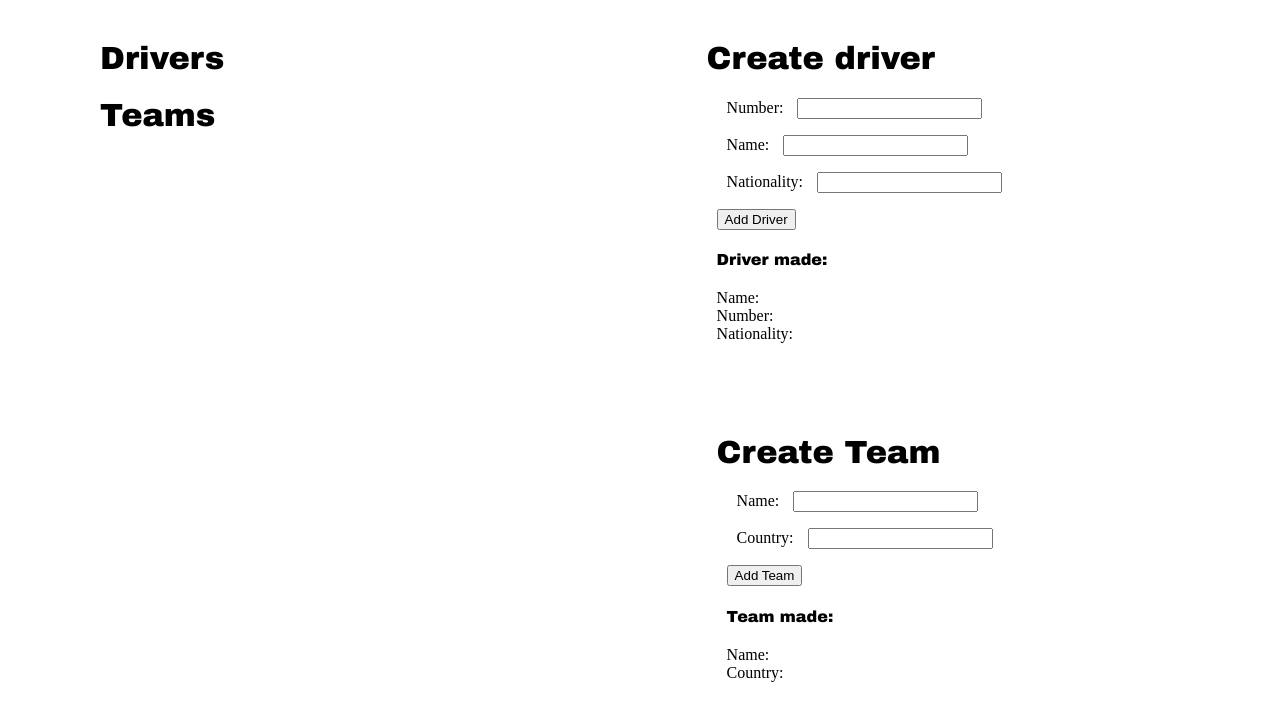
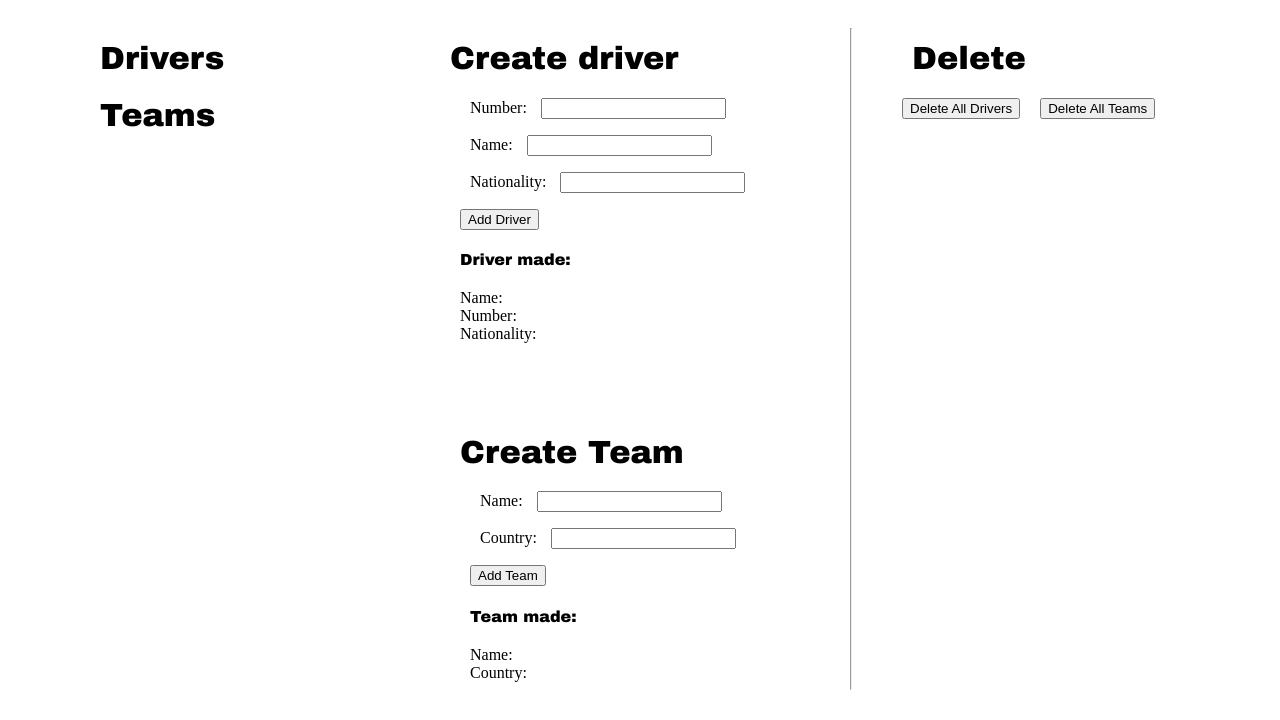
Before and after one commit to MatsCouwenberg/API_dev_2, a plain HTML site: page index.html in a window 1280 px wide. Drawn offline with nearby package versions, Linux system fonts and the light colour scheme; no server answers.

Commit message:
front-end delete test

```diff
--- a/index.html
+++ b/index.html
@@ -3,17 +3,11 @@
     <script defer src="https://unpkg.com/alpinejs@3.5.0/dist/cdn.min.js"></script>
     <title>F1 API</title>
     <style>
-        .drivername{
+        .drivername, .teamname{
             font-size: 18px;
             font-family: "Arial Black", "Arial", sans-serif;
         }
-        .teamname{
-            font-size: 18px;
-        }
-        .driverinfo{
-            margin-left: 30px;
-        }
-        .teaminfo{
+        .driverinfo, .teaminfo{
             margin-left: 30px;
         }
         h1{
@@ -161,7 +155,43 @@
     </p>
 </div>
     </div>
+    <hr>
+    <div class="left-container">
 
+
+
+       <div x-data="{
+    deleteAllDrivers: async function() {
+        await fetch('https://f1-api-matscouwenberg.cloud.okteto.net/drivers/delete-all/', {
+            method: 'DELETE',
+        });
+
+        console.log('All drivers deleted!');
+    },
+    deleteAllTeams: async function() {
+        await fetch('https://f1-api-matscouwenberg.cloud.okteto.net/teams/delete-all/', {
+            method: 'DELETE',
+        });
+
+        console.log('All teams deleted!');
+    }
+}">
+    <h1>Delete</h1>
+    <div style="display: flex;">
+        <div>
+            <button x-on:click="deleteAllDrivers">Delete All Drivers</button>
+        </div>
+        <div>
+            <button x-on:click="deleteAllTeams">Delete All Teams</button>
+        </div>
+    </div>
+</div>
+
+
+
+
+
+    </div>
 </div>
 </body>
 </html>
```
